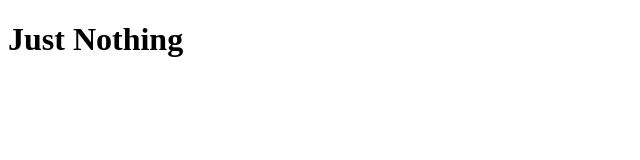
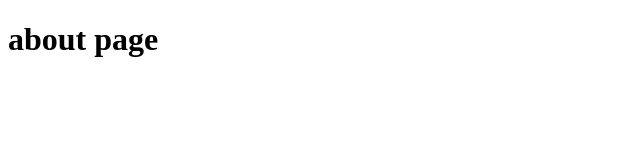
Before and after one commit to Jithendra-Bathala236/git_cli_demo, a plain HTML site: page about.html in a window 1280 px wide. Shown: the whole page, without its empty margins (0-640 px from the left). Drawn offline with Linux system fonts and the light colour scheme.

Commit message:
Update about.html

```diff
--- a/about.html
+++ b/about.html
@@ -6,6 +6,6 @@
         <title>Document</title>
     </head>
     <body>
-        <h1>Just Nothing</h1>
+        <h1>about page</h1>
     </body>
 </html>
```
